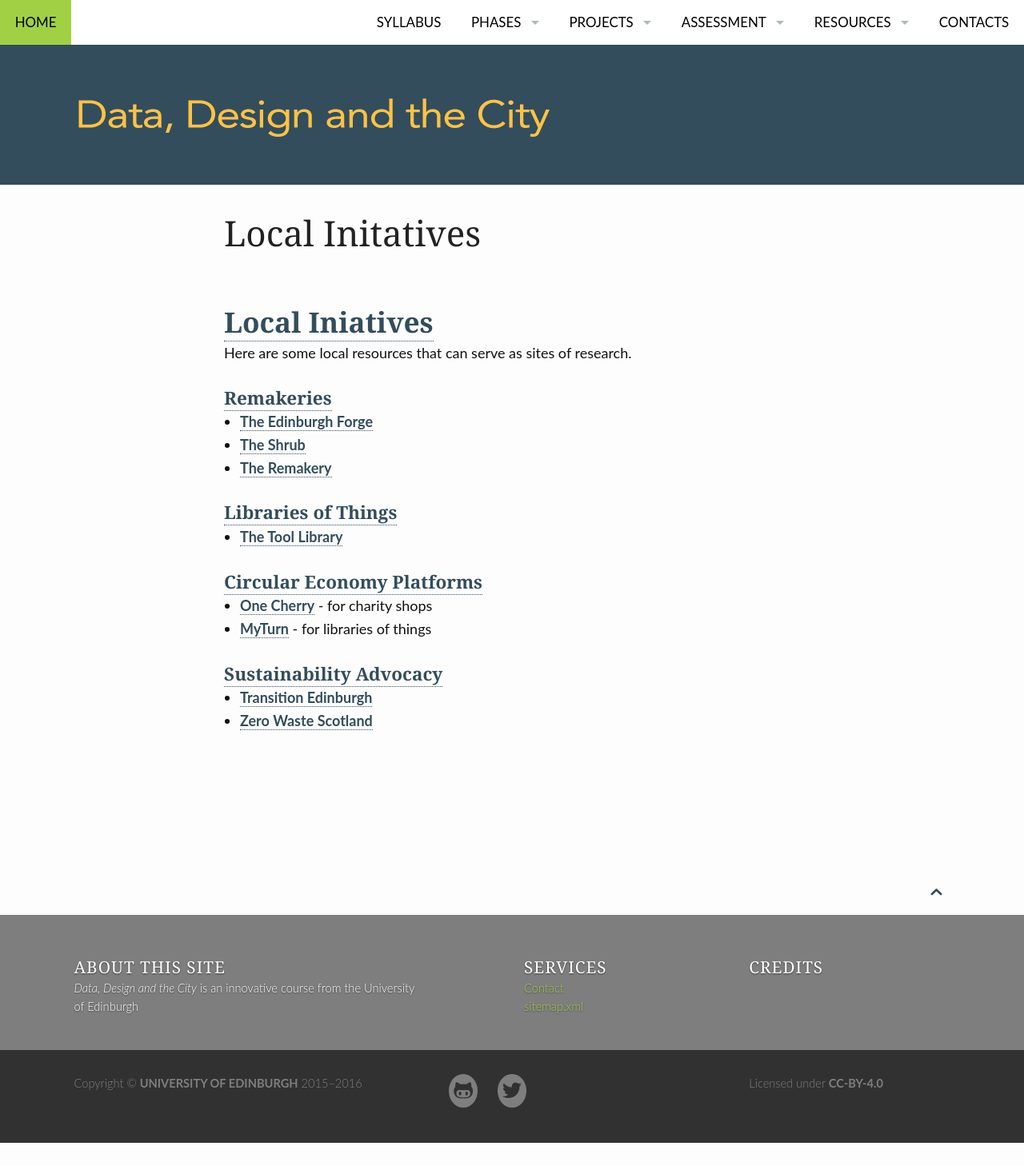
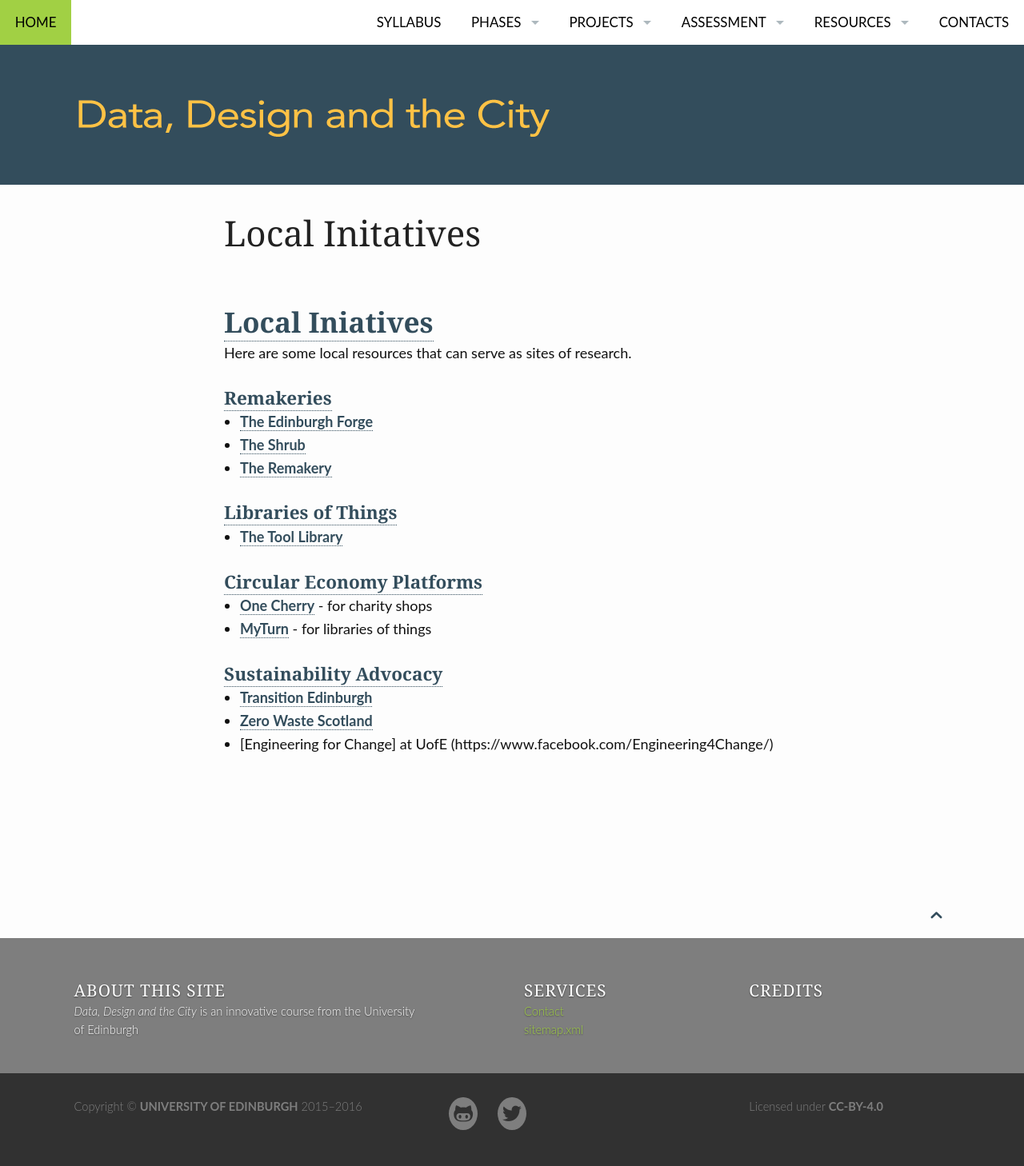
Before and after one commit to edinburghlivinglab/ddc, a Jekyll site: the page built from pages/initiatives.md, in a window 1280 px wide. Shown: the whole page at 80% size. Built offline with Jekyll 4.4.1, drawn with Linux system fonts in a browser that asks for light colours; before the commit the page ends 1429 px from its top, so only the background shows below that.

Commit message:
Update initiatives.md

```diff
--- a/pages/initiatives.md
+++ b/pages/initiatives.md
@@ -28,3 +28,4 @@
 #### <a name="essential">Sustainability Advocacy</a>
 * [Transition Edinburgh](https://transitionedinburgh.org.uk)
 * [Zero Waste Scotland](http://www.zerowastescotland.org.uk)
+* [Engineering for Change] at UofE (https://www.facebook.com/Engineering4Change/)
```
